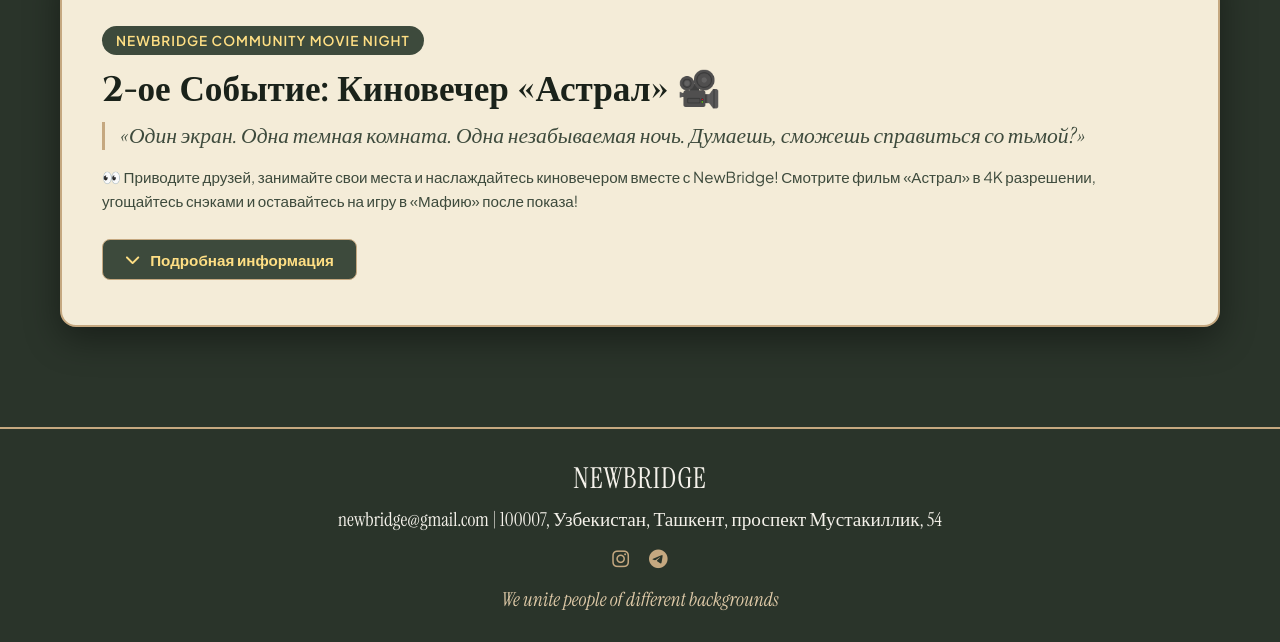
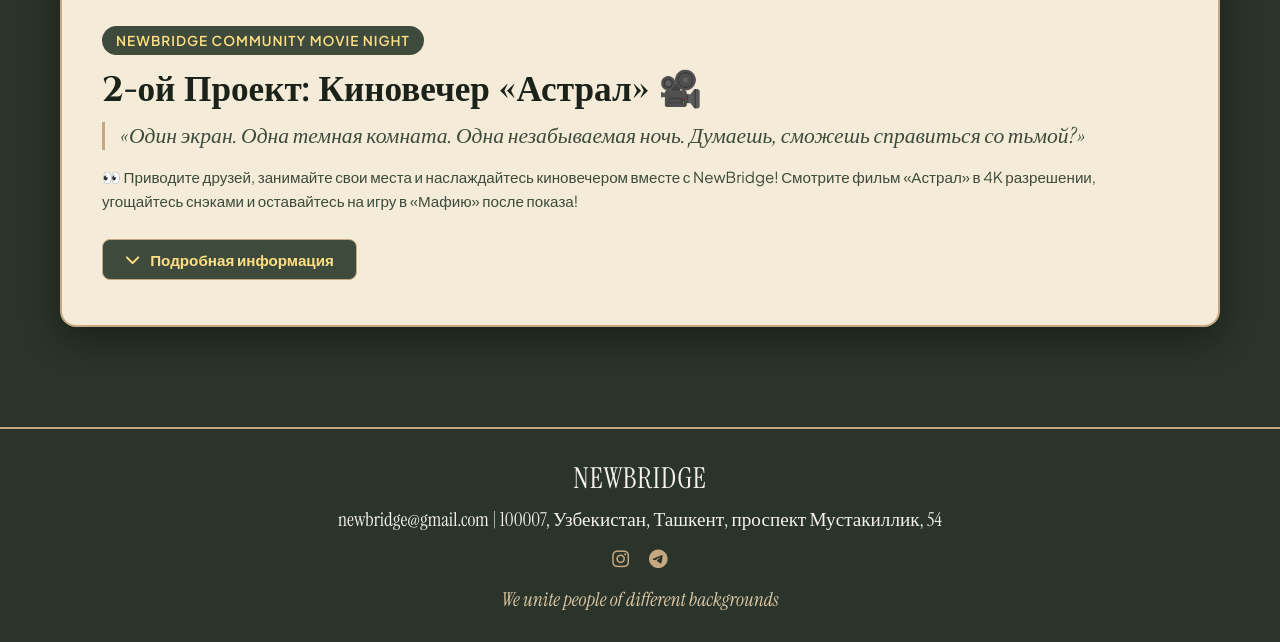
Before and after one commit to Hearto0rg/NBC-collaboration, a plain HTML site: page index.html in a window 1280 px wide. Shown: the part 1477-2119 px from the top of the page. Drawn offline with Linux system fonts and the light colour scheme; a web font is replaced by a local one.

Commit message:
Update index.html

```diff
--- a/index.html
+++ b/index.html
@@ -605,7 +605,7 @@
 
             <div class="project-content">
                 <span class="project-badge">NewBridge Community Movie Night</span>
-                <h3 class="project-title" data-ru="2-ое Событие: Киновечер «Астрал» 🎥" data-en="2nd Event: MOVIE EVENING — ASTRAL 🎥">2-ое Событие: Киновечер «Астрал» 🎥</h3>
+                <h3 class="project-title" data-ru="2-ое Событие: Киновечер «Астрал» 🎥" data-en="2nd Project: MOVIE EVENING — ASTRAL 🎥">2-ой Проект: Киновечер «Астрал» 🎥</h3>
                 <p class="project-subtitle"
                    data-ru="«Один экран. Одна темная комната. Одна незабываемая ночь. Думаешь, сможешь справиться со тьмой?»"
                    data-en="«One screen. One dark room. One unforgettable night. Think you can handle the darkness?»">
```
